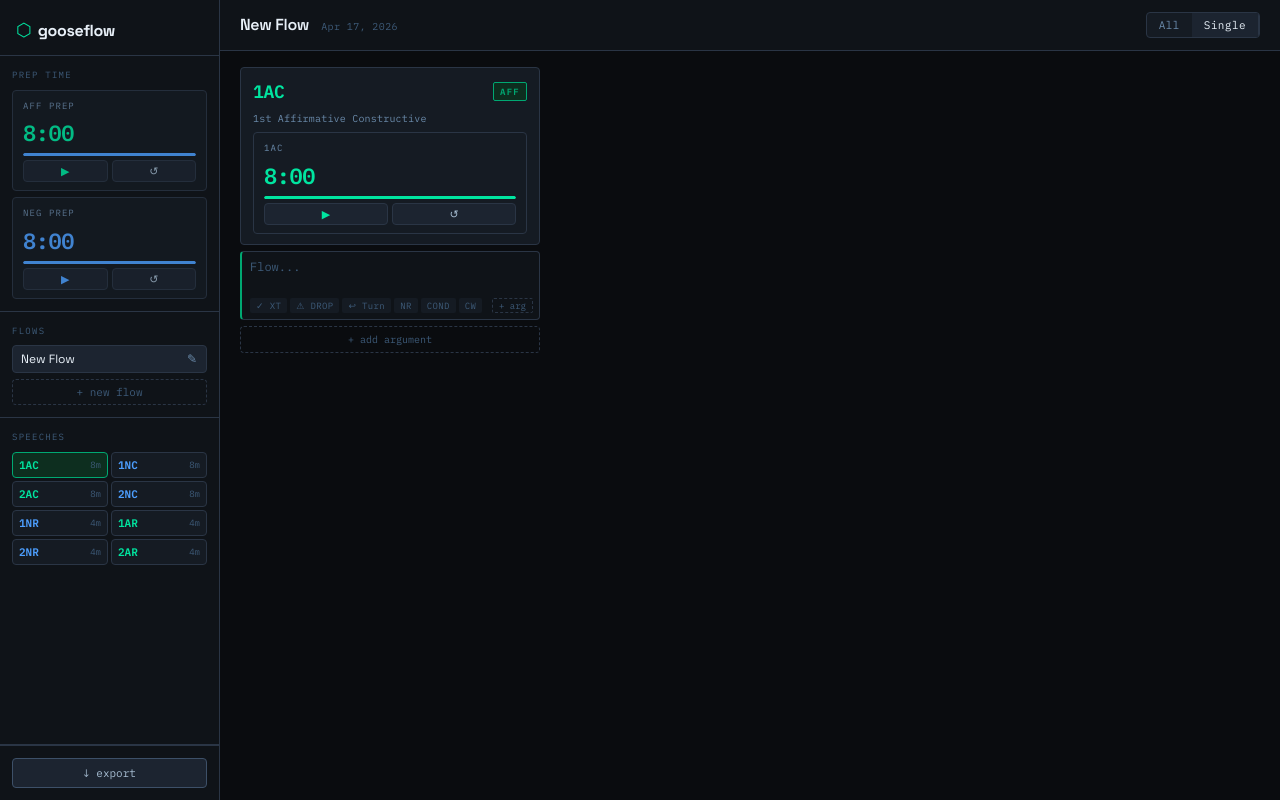
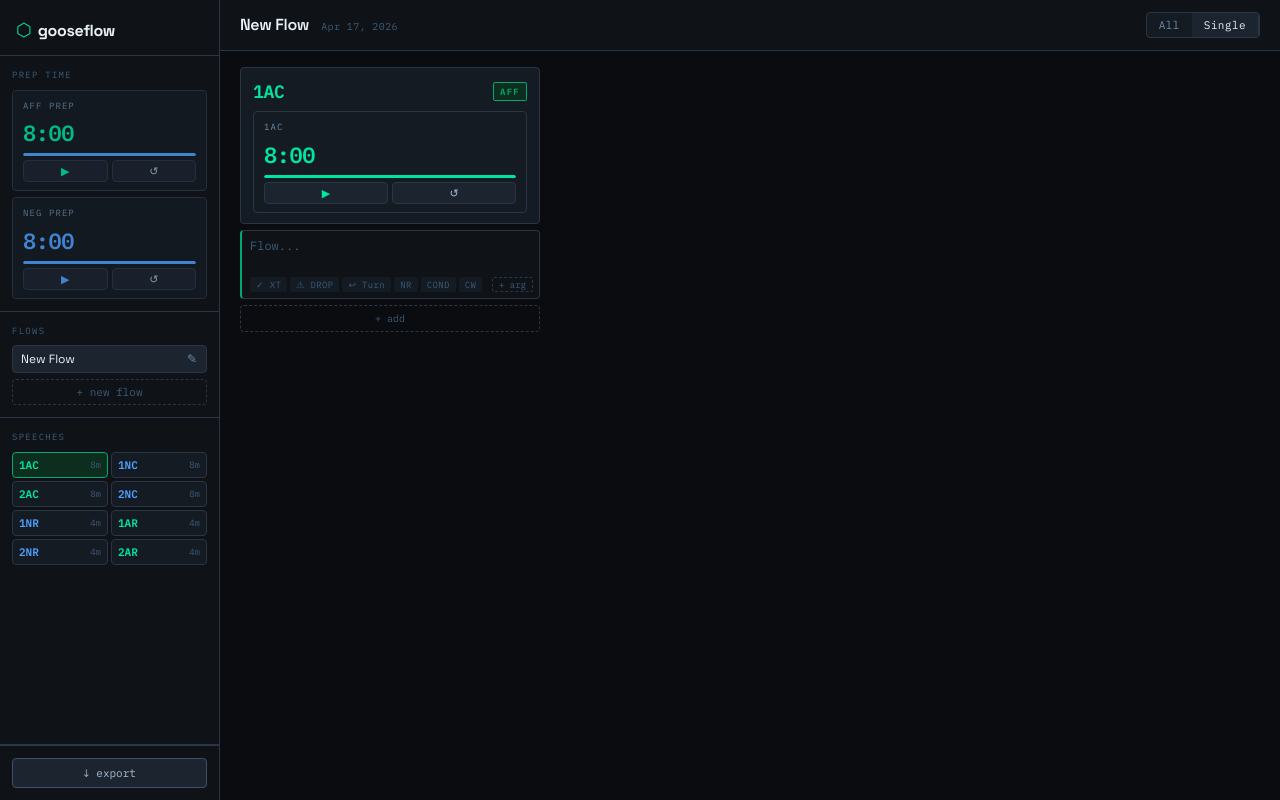
Before and after one commit to picklngoose/gooseflow, a React (Vite) app: page / in a window 1280 px wide. Built offline with nearby package versions, Linux system fonts and the light colour scheme.

Commit message:
Update SpeechColumn.jsx

```diff
--- a/SpeechColumn.jsx
+++ b/SpeechColumn.jsx
@@ -2,27 +2,20 @@ import { Timer } from './Timer'
 import { FlowCell } from './FlowCell'
 import styles from './SpeechColumn.module.css'
 
-export function SpeechColumn({ speech, onUpdateCell, onAddCell, onDeleteCell, onCellClick }) {
-  const isCX = speech.type === 'cx'
-
+export function SpeechColumn({ speech, onUpdateCell, onAddCell, onDeleteCell }) {
   return (
-    <div className={`${styles.column} ${styles[speech.side]} ${isCX ? styles.cx : ''}`}>
+    <div className={`${styles.column} ${styles[speech.side]}`}>
       <div className={styles.header}>
         <div className={styles.headerTop}>
           <span className={`${styles.label} ${styles[speech.side]}`}>{speech.label}</span>
-          <span className={`${styles.side} ${styles[speech.side]}`}>
-            {speech.side.toUpperCase()}
-          </span>
+          <span className={`${styles.side} ${styles[speech.side]}`}>{speech.side.toUpperCase()}</span>
         </div>
-        <div className={styles.desc}>{speech.description}</div>
-        {!isCX && (
         <Timer
           key={speech.id}
           duration={speech.time}
           label={speech.label}
           side={speech.side}
         />
-        )}
       </div>
 
       <div className={styles.cells}>
@@ -35,11 +28,10 @@ export function SpeechColumn({ speech, onUpdateCell, onAddCell, onDeleteCell, on
             onUpdate={(updates) => onUpdateCell(speech.id, cell.id, updates)}
             onDelete={() => onDeleteCell(speech.id, cell.id)}
             onAddBelow={() => onAddCell(speech.id)}
-            onClick={() => onCellClick && onCellClick(speech.id, cell.id)}
           />
         ))}
         <button className={styles.addCell} onClick={() => onAddCell(speech.id)}>
-          + add argument
+          + add
         </button>
       </div>
     </div>
```
Lines whose indentation alone changed are shown as unchanged.
